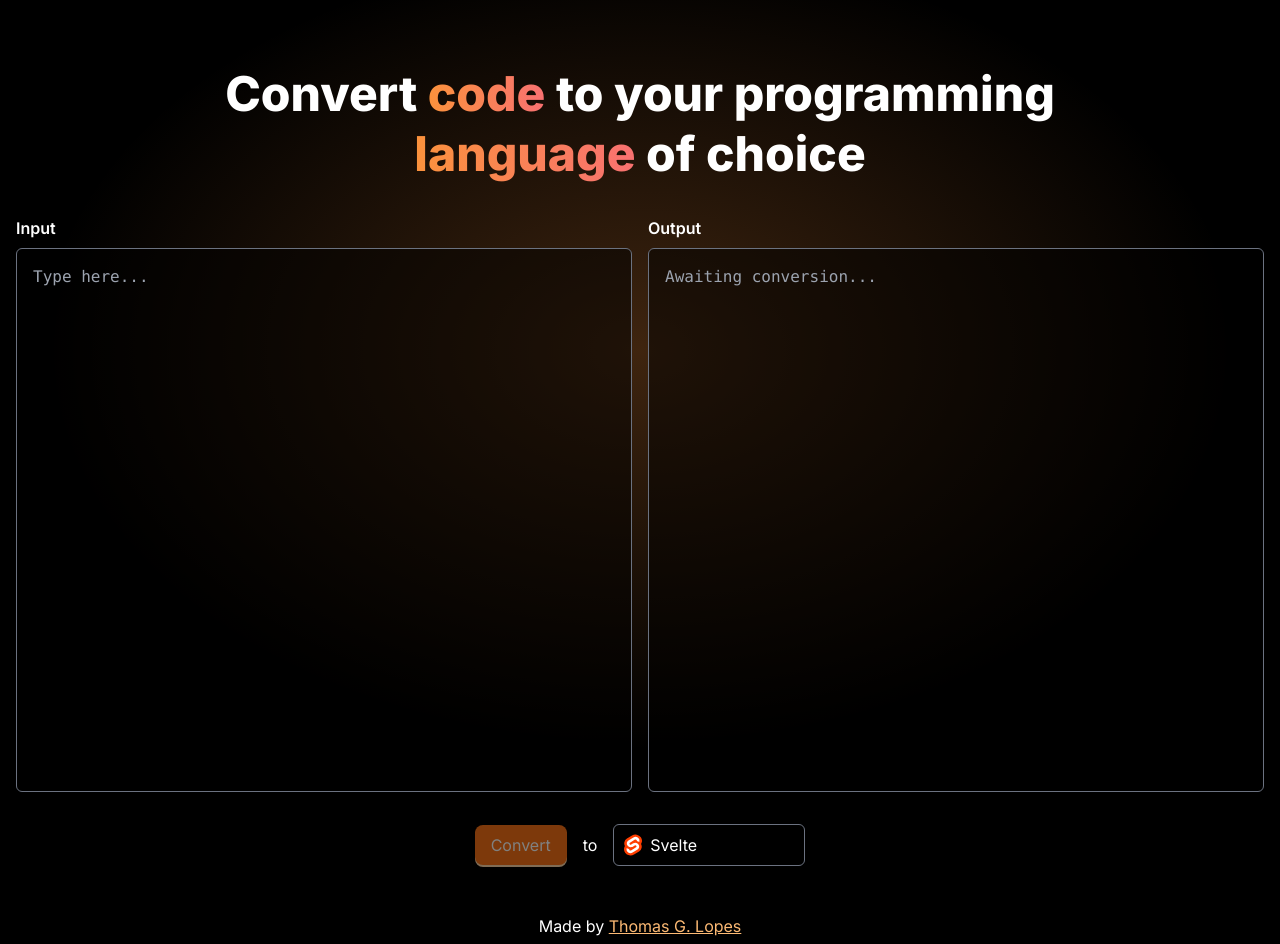
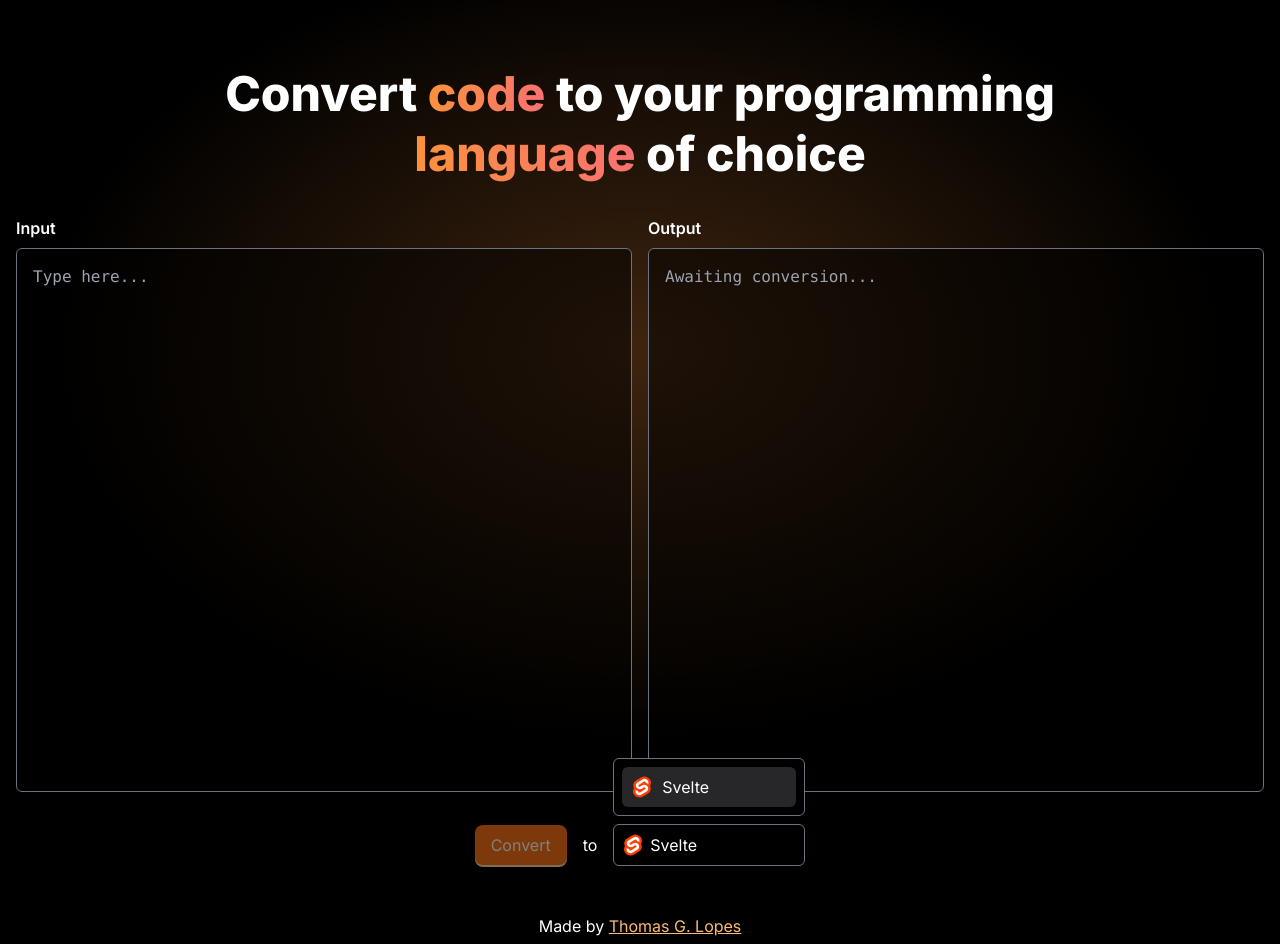
Before and after one commit to TGlide/codeverter, a SvelteKit app: page / in a window 1280 px wide. Shown: the top 944 px of the page. Built offline with nearby package versions, Linux system fonts and the light colour scheme.

Commit message:
feat: select WIP

```diff
--- a/src/UI/select.svelte
+++ b/src/UI/select.svelte
@@ -81,27 +81,26 @@
 		type="text"
 		class="input font-sans py-2 pr-2 pl-9 w-48"
 		on:focus={() => (hasFocus = true)}
-		on:blur={() => {
-			hasFocus = false;
-			input = getSelectedOption(value)?.label || '';
-		}}
 		on:keydown={onKeydown}
 		bind:value={input}
 	/>
 	<div class="suggestions" class:hidden={!hasFocus || !filteredOptions.length}>
-		<ul>
 		{#each filteredOptions as option, i}
-				<li class="flex items-center py-2" data-selected={i === selectedIndex}>
+			<button
+				data-selected={i === selectedIndex}
+				on:click={() => {
+					input = option.label;
+					hasFocus = false;
+				}}
+			>
 				<span>
 					{#if option.icon}
 						<Icon name={option.icon} />
 					{/if}
 				</span>
-
 				{option.label}
-				</li>
+			</button>
 		{/each}
-		</ul>
 	</div>
 	<!-- <select class="input py-2 pr-2 pl-9 font-sans bg-black" bind:value>
 		{#each options as option}
@@ -125,13 +124,12 @@
 		padding: theme('spacing.2');
 	}
 
-	ul {
+	.suggestions {
 		display: flex;
 		flex-direction: column;
 		gap: theme('spacing.1');
-	}
 
-	li {
+		button {
 			display: flex;
 			align-items: center;
 			gap: theme('spacing.2');
@@ -144,4 +142,5 @@
 				cursor: pointer;
 			}
 		}
+	}
 </style>
```
Lines whose indentation alone changed are shown as unchanged.
